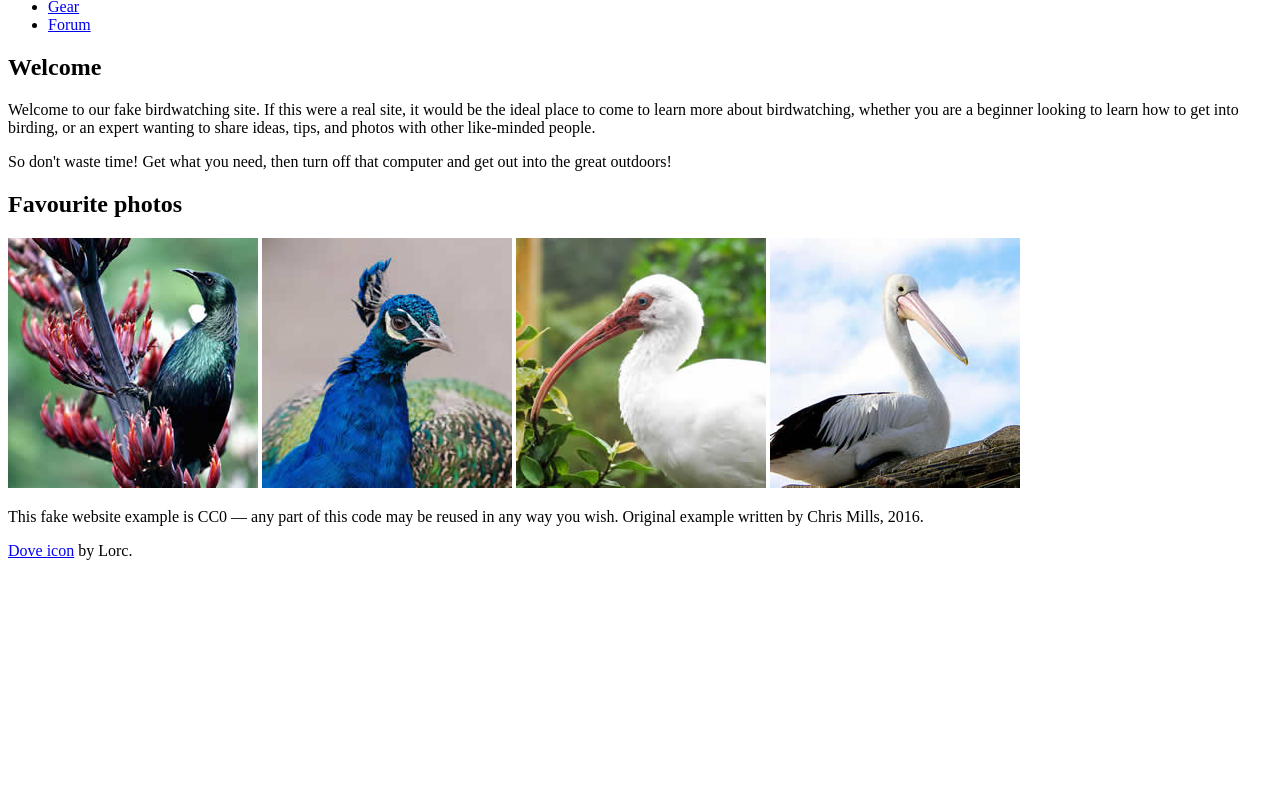
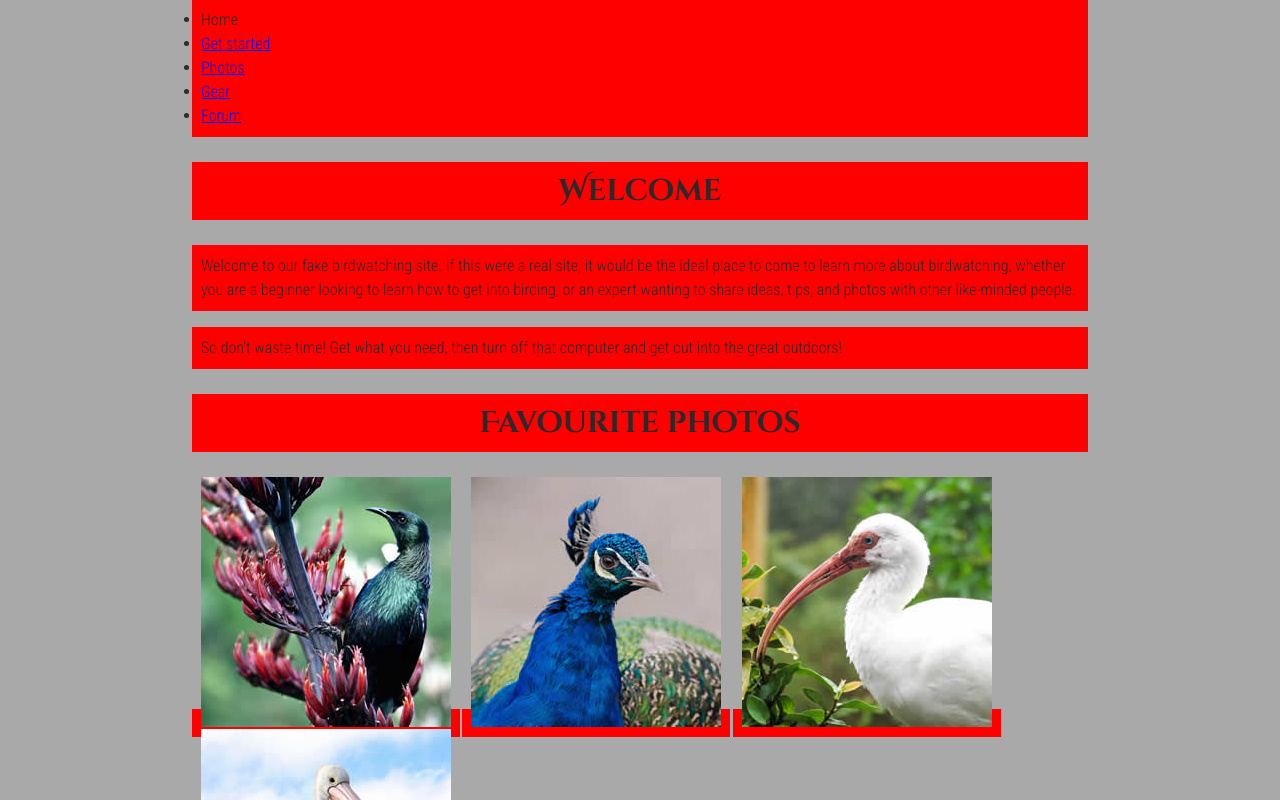
Before and after one commit to hectorpyco/MDN, a plain HTML site: page index.html in a window 1280 px wide. Shown: the part 668-1468 px from the top of the page. Before the commit the page ends 1244 px from the top, so only its background shows below. Drawn offline with Linux system fonts and the light colour scheme.

Commit message:
link al css agregado

```diff
--- a/index.html
+++ b/index.html
@@ -4,6 +4,7 @@
     <meta charset="utf-8">
     <title>Birdwatching</title>
     <link href="https://fonts.googleapis.com/css?family=Roboto+Condensed:300%7CCinzel+Decorative:700" rel="stylesheet">
+    <link href="style.css" rel="stylesheet">
 
     <!--[if lt IE 9]>
       <script src="https://cdnjs.cloudflare.com/ajax/libs/html5shiv/3.7.3/html5shiv.js"></script>
```
